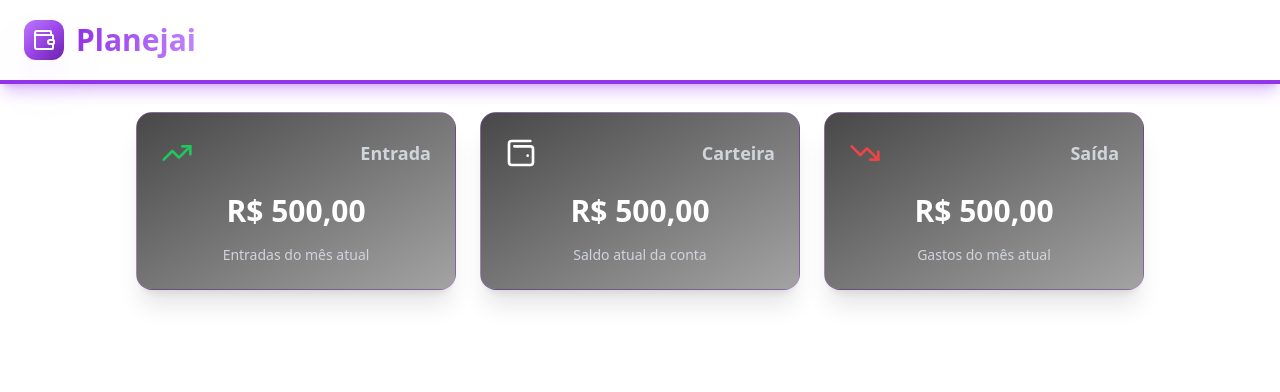
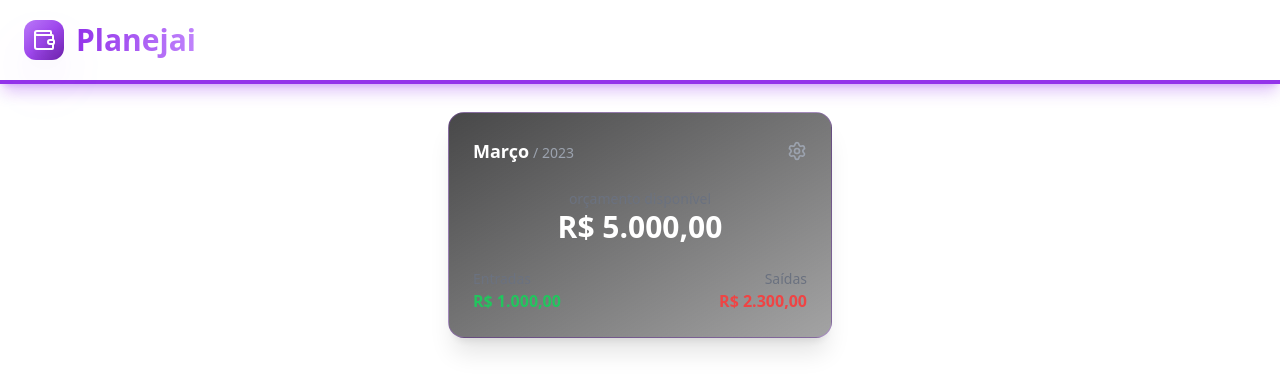
Before and after one commit to WillianRodriguesz/frontend-planejai, a React (Vite) app: page /home in a window 1280 px wide. Shown: the top 392 px of the page. Built offline with nearby package versions, Linux system fonts and the light colour scheme.

Commit message:
feat: card saldo da conta

```diff
--- a/src/components/moleculas/CardSaldo.tsx
+++ b/src/components/moleculas/CardSaldo.tsx
@@ -1,60 +1,55 @@
-import { TrendingUp } from "@mui/icons-material";
+import { Settings } from "lucide-react";
+import { formataValorBRL } from "../../utils/formataValorBrl";
 
-interface CardSaldoProps {
-  titulo: string;
-  saldo: string;
-  descricao: string;
-  type?: "recebido" | "gasto" | "disponivel";
+interface CardProps {
+  saldo: number;
+  saldoEntrada: number;
+  saldoSainda: number;
+  dataMes: string;
+  dataAno: string;
 }
 
 const CardSaldo = ({
-  titulo,
   saldo,
-  descricao,
-  type = "disponivel",
-}: CardSaldoProps) => {
-  const colors = {
-    recebido: {
-      text: "text-success",
-      gradientFrom: "from-success",
-      gradientTo: "to-success",
-      iconColor: "text-success",
-    },
-    gasto: {
-      text: "text-danger",
-      gradientFrom: "from-secondary",
-      gradientTo: "to-danger",
-      iconColor: "text-danger",
-    },
-    disponivel: {
-      text: "text-success",
-      gradientFrom: "from-primary",
-      gradientTo: "to-success",
-      iconColor: "text-success",
-    },
-  };
+  saldoEntrada,
+  saldoSainda,
+  dataMes,
+  dataAno,
+}: CardProps) => {
+  return (
+    <div className="w-full min-w-0 md:min-w-96 max-w-4xl mx-auto rounded-2xl bg-gradient-to-br from-card/80 to-card/40 backdrop-blur-xl border border-purple-500/30 shadow-xl p-6">
+      {/* Cabeçalho com mês/ano e ícone */}
+      <div className="flex items-center justify-between mb-6">
+        <h2 className="flex items-baseline gap-1">
+          <span className="text-white text-lg font-semibold">{dataMes}</span>
+          <span className="text-gray-400 text-sm">/ {dataAno}</span>
+        </h2>
+        <Settings className="text-gray-400 hover:text-white cursor-pointer w-5 h-5" />
+      </div>
 
-  const color = colors[type];
+      {/* Saldo principal */}
+      <div className="text-center mb-6">
+        <p className="text-gray-500 text-sm">orçamento disponível</p>
+        <p className="text-white text-3xl font-bold">
+          {formataValorBRL(saldo)}
+        </p>
+      </div>
 
-  return (
-    <div className="rounded-2xl mb-5 bg-cardBg from-card/80 to-card/40 border-2 border-white/10 shadow-xl p-4">
-      <header className="pb-3">
-        <h3 className="text-sm font-medium text-gray-400">{titulo}</h3>
-      </header>
-
-      <section>
-        <p
-          className={`text-3xl font-bold bg-clip-text text-transparent break-words bg-gradient-to-r ${color.gradientFrom} ${color.gradientTo}`}
-        >
-          {saldo}
-        </p>
-        <div
-          className={`flex justify-center items-center gap-1 text-sm mt-2 ${color.text}`}
-        >
-          <TrendingUp className={`h-4 w-4 ${color.iconColor}`} />
-          <span>{descricao}</span>
+      {/* Entradas e Saídas lado a lado */}
+      <div className="flex justify-between">
+        <div className="flex flex-col items-start">
+          <span className="text-gray-500 text-sm">Entradas</span>
+          <span className="text-green-500 text-base font-semibold">
+            {formataValorBRL(saldoEntrada)}
+          </span>
         </div>
-      </section>
+        <div className="flex flex-col items-end">
+          <span className="text-gray-500 text-sm">Saídas</span>
+          <span className="text-red-500 text-base font-semibold">
+            {formataValorBRL(saldoSainda)}
+          </span>
+        </div>
+      </div>
     </div>
   );
 };
--- a/src/components/templates/Home.tsx
+++ b/src/components/templates/Home.tsx
@@ -1,35 +1,18 @@
-import { TrendingDown, TrendingUp, Wallet2Icon } from "lucide-react";
-import Card from "../moleculas/Card";
 import Header from "../organismos/Header";
+import CardSaldo from "../moleculas/CardSaldo";
 
 export default function Home() {
   return (
-    <div className="min-h-screen w-full bg-background">
+    <div className="bg-background min-h-screen">
       <Header />
-      <main className="pt-20 px-4">
-        <div className="grid grid-cols-1 md:grid-cols-2 lg:grid-cols-3 gap-6 max-w-7xl mx-auto">
-          <Card
-            icon={<TrendingUp className="h-8 w-8" />}
-            corIcone="text-green-500"
-            titulo="Entrada"
-            valor="R$ 500,00"
-            descricao="Entradas do mês atual"
-          />
-          <Card
-            icon={<Wallet2Icon className="h-8 w-8" />}
-            corIcone="text-white"
-            titulo="Carteira"
-            valor="R$ 500,00"
-            descricao="Saldo atual da conta"
-          />
-           <Card
-            icon={<TrendingDown className="h-8 w-8" />}
-            corIcone="text-red-500"
-            titulo="Saída"
-            valor="R$ 500,00"
-            descricao="Gastos do mês atual"
-          />
-        </div>
+      <main className="pt-20 w-full">
+        <CardSaldo
+          dataMes="Março"
+          dataAno="2023"
+          saldo={5000.0}
+          saldoEntrada={1000.0}
+          saldoSainda={2300.0}
+        />
       </main>
     </div>
   );
--- a/src/routes/index.tsx
+++ b/src/routes/index.tsx
@@ -1,7 +1,6 @@
 import { BrowserRouter, Routes, Route, Navigate } from "react-router-dom";
 import Login from "../components/templates/Login";
 import Home from "../components/templates/Home";
-
 
 export default function AppRoutes() {
   return (
--- /dev/null
+++ b/src/utils/formataValorBrl.ts
@@ -0,0 +1,7 @@
+export const formataValorBRL = (valor: number): string => {
+  return new Intl.NumberFormat("pt-BR", {
+    style: "currency",
+    currency: "BRL",
+    minimumFractionDigits: 2,
+  }).format(valor);
+};
```
